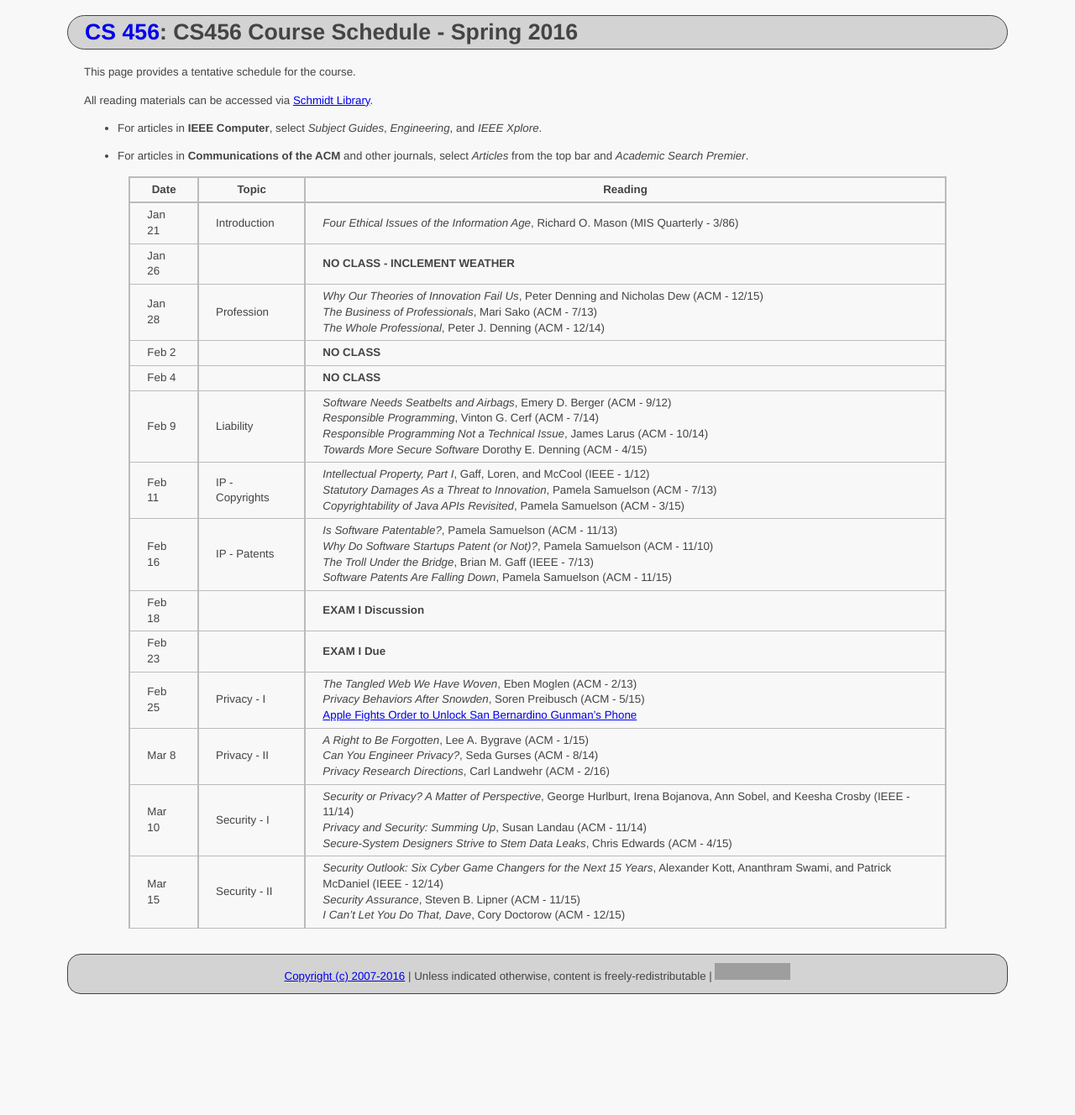
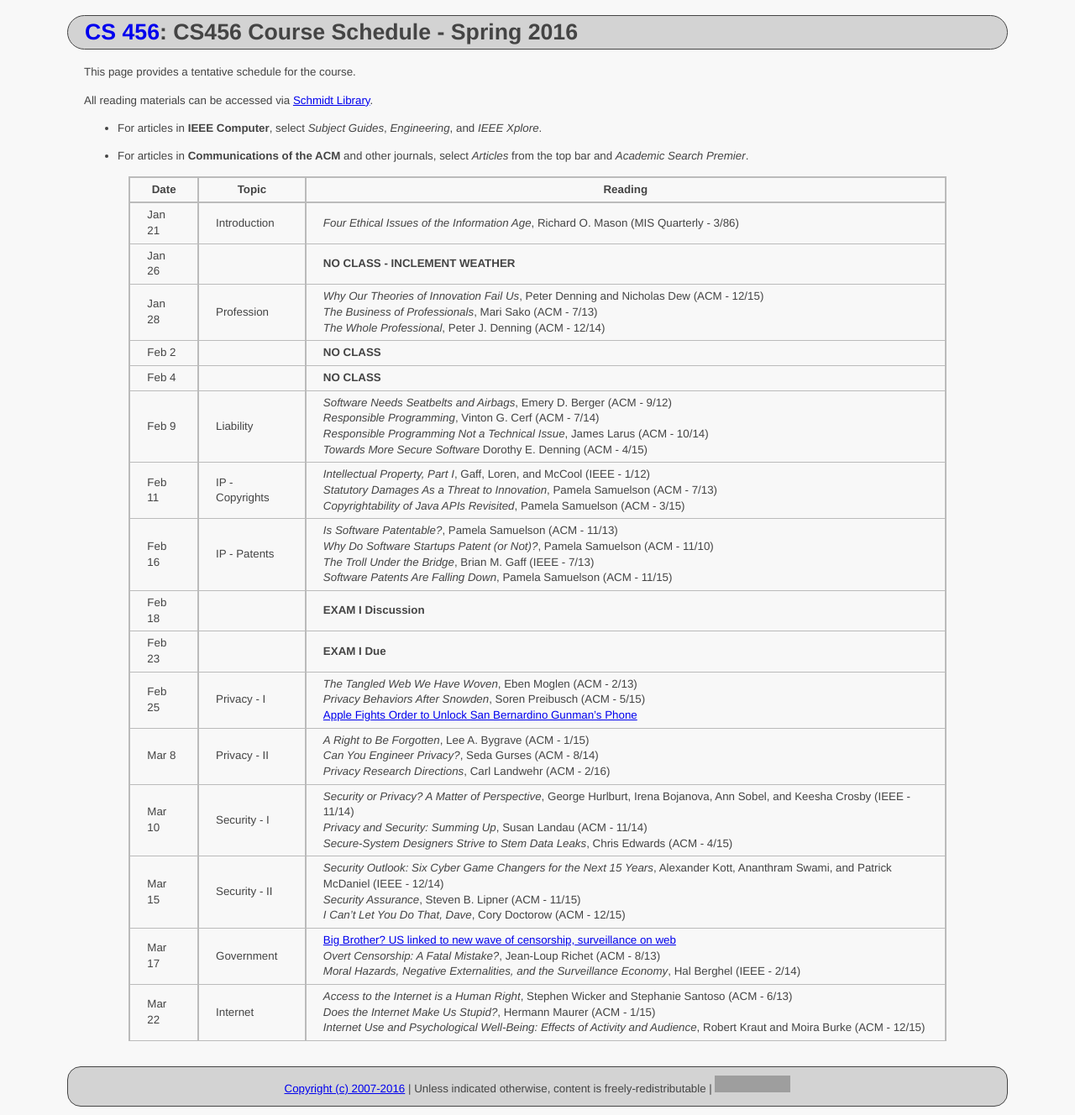
Before and after one commit to ycpcs/cs456-spring2016, a Jekyll site: the page built from schedule/index.md, in a window 1280 px wide. Shown: the whole page at 84% size. Built offline with Jekyll 4.4.1, drawn with Linux system fonts in a browser that asks for light colours; before the commit the page ends 1194 px from its top, so only the background shows below that; grey boxes are pictures that could not be loaded.

Commit message:
add remaining articles
add remaining articles

```diff
--- a/schedule/index.md
+++ b/schedule/index.md
@@ -28,6 +28,8 @@ All reading materials can be accessed via [Schmidt Library](http://library.ycp.e
 > Mar 8   | Privacy - II    | *A Right to Be Forgotten*, Lee A. Bygrave (ACM - 1/15) <br /> *Can You Engineer Privacy?*, Seda Gurses (ACM - 8/14) <br /> *Privacy Research Directions*, Carl Landwehr (ACM - 2/16) |
 > Mar 10  | Security - I    | *Security or Privacy? A Matter of Perspective*, George Hurlburt, Irena Bojanova, Ann Sobel, and Keesha Crosby (IEEE - 11/14) <br /> *Privacy and Security: Summing Up*, Susan Landau (ACM - 11/14) <br /> *Secure-System Designers Strive to Stem Data Leaks*, Chris Edwards (ACM - 4/15) |
 > Mar 15  | Security - II   | *Security Outlook: Six Cyber Game Changers for the Next 15 Years*, Alexander Kott, Ananthram Swami, and Patrick McDaniel (IEEE - 12/14) <br /> *Security Assurance*, Steven B. Lipner (ACM - 11/15) <br /> *I Can't Let You Do That, Dave*, Cory Doctorow (ACM - 12/15)|
+> Mar 17  | Government      | [Big Brother? US linked to new wave of censorship, surveillance on web](http://www.foxnews.com/tech/2013/02/27/special-report-surveillance-and-censorship-america/) <br /> *Overt Censorship: A Fatal Mistake?*, Jean-Loup Richet (ACM - 8/13) <br /> *Moral Hazards, Negative Externalities, and the Surveillance Economy*, Hal Berghel (IEEE - 2/14)|
+> Mar 22  | Internet        | *Access to the Internet is a Human Right*, Stephen Wicker and Stephanie Santoso (ACM - 6/13) <br /> *Does the Internet Make Us Stupid?*, Hermann Maurer (ACM - 1/15)  <br /> *Internet Use and Psychological Well-Being: Effects of Activity and Audience*, Robert Kraut and Moira Burke (ACM - 12/15) |
 
 
 
```
